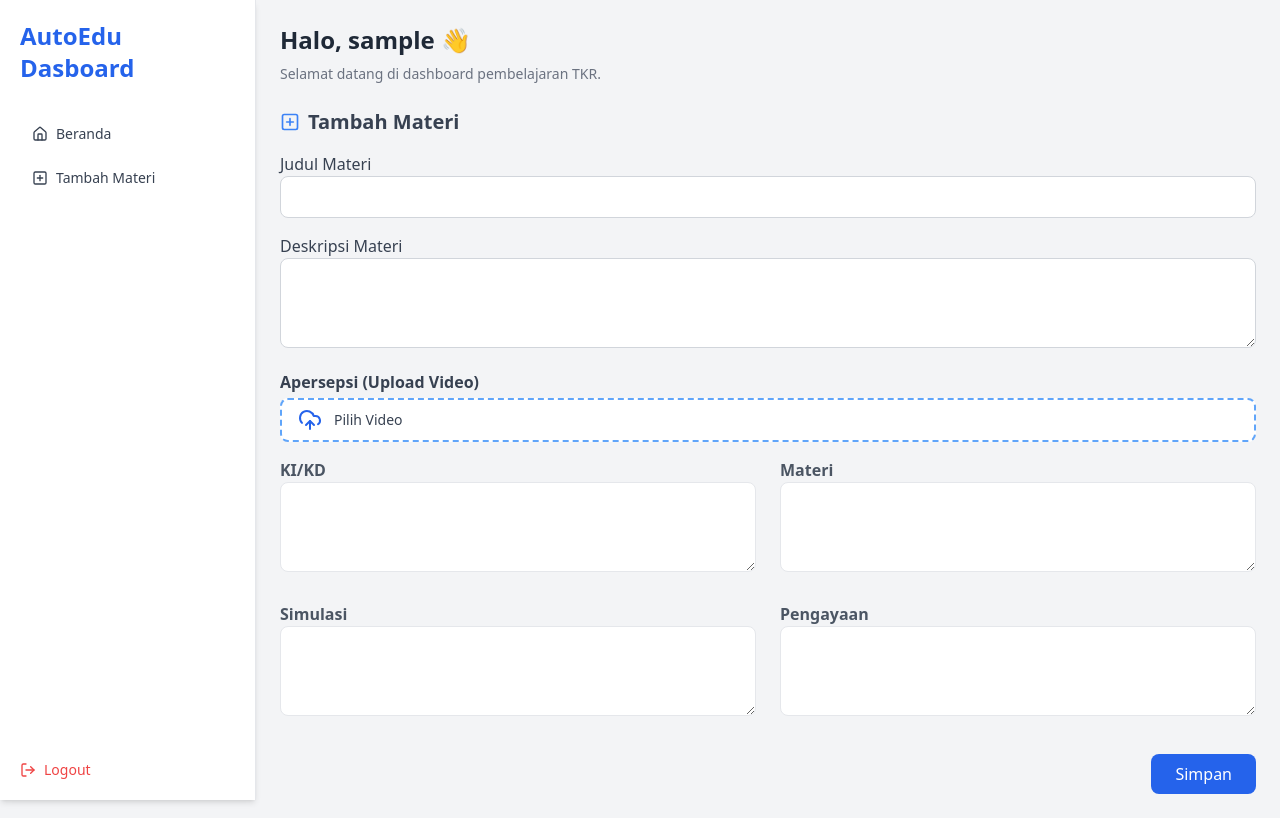
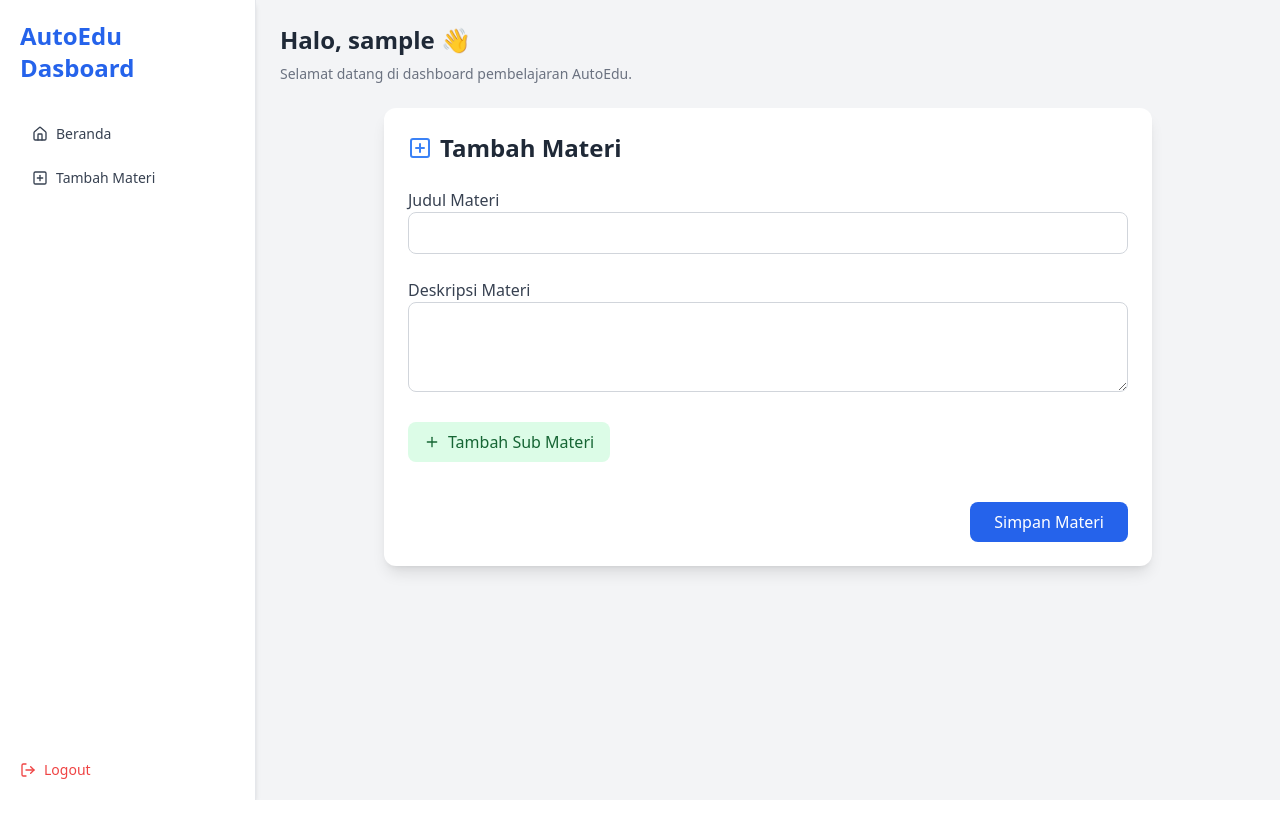
Before and after one commit to CodinginID/autoedu, a Flask app: page /dashboard?tambah=true in a window 1280 px wide. Run offline with Flask 3, Linux system fonts and the light colour scheme; the visitor is signed in with stand-in values (Sample User, id 1); data that the repository does not hold is empty; some libraries are stand-ins or nearby versions.

Commit message:
fix preview materi

```diff
--- a/app/main.py
+++ b/app/main.py
@@ -63,6 +63,12 @@ def materi_detail(materi_id):
     materi = materi_collection.find_one({"id": materi_id}, {"_id": 0})
     if not materi:
         return "Materi tidak ditemukan", 404
+
+    for sub in materi.get("sub_materi", []):
+        if isinstance(sub.get("konten"), dict) and sub["konten"].get("type") == "video":
+            filename = sub["konten"].get("filename")
+            if filename:
+                sub["konten"]["filename"] = filename
     return render_template("materi_detail.html", materi=materi)
 
 
@@ -82,58 +88,125 @@ def register():
 
     return render_template('register.html')
 
+# @app.route('/dashboard', methods=['GET', 'POST'])
+# def dashboard():
+#     if 'username' not in session:
+#         return redirect(url_for('login'))
+
+#     if request.method == 'POST':
+#         judul = request.form['judul']
+#         deskripsi = request.form['deskripsi']
+#         # icon_url = request.form['icon_url']
+
+#         # Upload video apersepsi
+#         video_file = request.files.get('video_apersepsi')
+#         video_path = None
+#         if video_file and allowed_file(video_file.filename):
+#             filename = secure_filename(video_file.filename)
+#             video_path = os.path.join(app.config['UPLOAD_FOLDER'], filename)
+#             video_file.save(video_path)
+
+
+
+#         sub_materi = [
+#             {"judul": "Apersepsi", "konten": video_path.replace('static/', '') if video_path else ""},
+#             {"judul": "KI/KD", "konten": request.form.get('sub_ki_kd', '')},
+#             {"judul": "Materi", "konten": request.form.get('sub_materi', '')},
+#             {"judul": "Simulasi", "konten": request.form.get('sub_simulasi', '')},
+#             {"judul": "Pengayaan", "konten": request.form.get('sub_pengayaan', '')},
+#         ]
+
+#         # Ambil ID terakhir, lalu tambah 1
+#         last = materi_collection.find_one(sort=[("id", -1)])
+#         new_id = (last['id'] + 1) if last else 1
+
+#         materi_collection.insert_one({
+#             "id": new_id,
+#             "judul": judul,
+#             "deskripsi": deskripsi,
+#             "sub_materi": sub_materi
+#         })
+
+#         return redirect(url_for('dashboard'))
+
+#     # Get all materi
+#     materi_list = list(materi_collection.find({}, {"_id": 0}))
+
+#     # Cek apakah ?tambah=true di query string
+#     tambah = request.args.get('tambah') == 'true'
+
+#     return render_template("dashboard.html",
+#                            username=session['username'],
+#                            materi_list=materi_list,
+#                            tambah=tambah)
+
 @app.route('/dashboard', methods=['GET', 'POST'])
 def dashboard():
     if 'username' not in session:
         return redirect(url_for('login'))
 
     if request.method == 'POST':
-        judul = request.form['judul']
-        deskripsi = request.form['deskripsi']
-        # icon_url = request.form['icon_url']
+        judul = request.form.get('judul')
+        deskripsi = request.form.get('deskripsi')
 
-        # Upload video apersepsi
-        video_file = request.files.get('video_apersepsi')
-        video_path = None
-        if video_file and allowed_file(video_file.filename):
-            filename = secure_filename(video_file.filename)
-            video_path = os.path.join(app.config['UPLOAD_FOLDER'], filename)
-            video_file.save(video_path)
+        submateri_list = []
+        index = 0
+        while True:
+            prefix = f"submateri[{index}]"
+            if f"{prefix}[judul]" not in request.form:
+                break
 
+            judul_sub = request.form.get(f"{prefix}[judul]")
+            tipe = request.form.get(f"{prefix}[tipe]")
 
+            sub_obj = {"judul": judul_sub, "tipe": tipe}
 
-        sub_materi = [
-            {"judul": "Apersepsi", "konten": video_path.replace('static/', '') if video_path else ""},
-            {"judul": "KI/KD", "konten": request.form.get('sub_ki_kd', '')},
-            {"judul": "Materi", "konten": request.form.get('sub_materi', '')},
-            {"judul": "Simulasi", "konten": request.form.get('sub_simulasi', '')},
-            {"judul": "Pengayaan", "konten": request.form.get('sub_pengayaan', '')},
-        ]
+            if tipe == "text":
+                sub_obj["konten"] = request.form.get(f"{prefix}[konten]")
+            elif tipe == "video":
+                video_file = request.files.get(f"{prefix}[video]")
+                if video_file:
+                    filename = secure_filename(video_file.filename)
+                    video_path = os.path.join('static/uploads', filename)
+                    video_file.save(video_path)
+                    sub_obj["konten"] = filename
+            elif tipe == "multi":
+                subs = []
+                subindex = 0
+                while True:
+                    subjudul_key = f"{prefix}[subs][{subindex}][judul]"
+                    subkonten_key = f"{prefix}[subs][{subindex}][konten]"
+                    if subjudul_key not in request.form:
+                        break
+                    subs.append({
+                        "judul": request.form.get(subjudul_key),
+                        "konten": request.form.get(subkonten_key)
+                    })
+                    subindex += 1
+                sub_obj["konten"] = subs
 
-        # Ambil ID terakhir, lalu tambah 1
-        last = materi_collection.find_one(sort=[("id", -1)])
-        new_id = (last['id'] + 1) if last else 1
+            submateri_list.append(sub_obj)
+            index += 1
 
+        # Simpan ke database
         materi_collection.insert_one({
-            "id": new_id,
+            "id": materi_collection.count_documents({}) + 1,
             "judul": judul,
             "deskripsi": deskripsi,
-            "sub_materi": sub_materi
+            "sub_materi": submateri_list
         })
 
         return redirect(url_for('dashboard'))
 
-    # Get all materi
+    # GET method
     materi_list = list(materi_collection.find({}, {"_id": 0}))
 
     # Cek apakah ?tambah=true di query string
     tambah = request.args.get('tambah') == 'true'
-
     return render_template("dashboard.html",
                            username=session['username'],
                            materi_list=materi_list,
                            tambah=tambah)
-
 
 
 @app.route('/materi/tambah', methods=['GET', 'POST'])
--- a/app/templates/dashboard.html
+++ b/app/templates/dashboard.html
@@ -2,7 +2,7 @@
 
 {% block content %}
 <h2 class="text-2xl font-semibold text-gray-800 mb-2">Halo, {{ username }} 👋</h2>
-<p class="text-sm text-gray-500 mb-6">Selamat datang di dashboard pembelajaran TKR.</p>
+<p class="text-sm text-gray-500 mb-6">Selamat datang di dashboard pembelajaran AutoEdu.</p>
 
 {% if tambah %}
 {% include "tambah_materi.html" %}
--- a/app/templates/tambah_materi.html
+++ b/app/templates/tambah_materi.html
@@ -1,103 +1,134 @@
-<h3 class="text-xl font-bold text-gray-700 mb-4 flex items-center gap-2">
-  <i data-lucide="plus-square" class="w-5 h-5 text-blue-500"></i> Tambah Materi
+<!DOCTYPE html>
+<html lang="en">
+<head>
+  <meta charset="UTF-8">
+  <meta name="viewport" content="width=device-width, initial-scale=1.0">
+  <title>Tambah Materi</title>
+  <script src="https://cdn.tailwindcss.com"></script>
+  <script src="https://unpkg.com/lucide@latest"></script>
+</head>
+<body class="bg-gray-100 p-8">
+
+<div class="max-w-3xl mx-auto bg-white rounded-xl shadow-lg overflow-hidden">
+  <div class="p-6">
+    <h3 class="text-2xl font-bold text-gray-800 mb-6 flex items-center gap-2">
+      <i data-lucide="plus-square" class="w-6 h-6 text-blue-500"></i>
+      Tambah Materi
     </h3>
 
-<form method="POST" enctype="multipart/form-data" class="space-y-4">
-  <!-- Judul & Deskripsi -->
+    <form method="POST" enctype="multipart/form-data" class="space-y-6" id="materiForm">
       <div>
-    <label class="block font-medium text-gray-700">Judul Materi</label>
-    <input type="text" name="judul" required class="w-full border border-gray-300 rounded-lg px-3 py-2">
+        <label for="judul" class="block font-medium text-gray-700">Judul Materi</label>
+        <input type="text" name="judul" id="judul" required class="w-full border border-gray-300 rounded-lg px-3 py-2 focus:ring-blue-500 focus:border-blue-500">
       </div>
       <div>
-    <label class="block font-medium text-gray-700">Deskripsi Materi</label>
-    <textarea name="deskripsi" rows="3" class="w-full border border-gray-300 rounded-lg px-3 py-2"></textarea>
+        <label for="deskripsi" class="block font-medium text-gray-700">Deskripsi Materi</label>
+        <textarea name="deskripsi" id="deskripsi" rows="3" class="w-full border border-gray-300 rounded-lg px-3 py-2 focus:ring-blue-500 focus:border-blue-500"></textarea>
       </div>
 
-  <!-- Apersepsi (Upload Video) -->
-  <!-- <div>
-    <label class="block font-semibold text-gray-600">Apersepsi (Upload Video)</label>
-    <input type="file" name="video_apersepsi" accept="video/*" class="w-full border rounded-lg px-3 py-2">
-  </div> -->
+      <div id="subMateriContainer" class="space-y-4">
+        </div>
 
-  <!-- Upload Apersepsi (Video) -->
-  <div class="mb-4">
-    <label class="block font-semibold text-gray-700 mb-1">Apersepsi (Upload Video)</label>
+      <button type="button" onclick="addSubMateri()" class="bg-green-100 text-green-800 font-medium px-4 py-2 rounded-lg hover:bg-green-200 transition duration-150 ease-in-out flex items-center gap-2">
+        <i data-lucide="plus" class="w-4 h-4"></i>
+        Tambah Sub Materi
+      </button>
 
-    <label for="videoUpload" class="flex items-center gap-3 px-4 py-2 bg-white border-2 border-dashed border-blue-400 rounded-lg cursor-pointer hover:bg-blue-50">
-      <i data-lucide="upload-cloud" class="w-6 h-6 text-blue-600"></i>
-      <span class="text-sm text-gray-700">Pilih Video</span>
-    </label>
-    <input type="file" name="video_apersepsi" id="videoUpload" accept="video/*" class="hidden">
-
-    <div class="mt-2">
-      <progress id="uploadProgress" value="0" max="100" class="w-full h-2 rounded bg-gray-200 text-blue-600 hidden"></progress>
-      <span id="uploadStatus" class="text-xs text-gray-500"></span>
+      <div class="text-right pt-4">
+        <button type="submit" class="bg-blue-600 text-white px-6 py-2 rounded-lg hover:bg-blue-700 transition duration-150 ease-in-out">
+          Simpan Materi
+        </button>
+      </div>
+    </form>
   </div>
 </div>
 
-  <!-- Sub Materi Lain -->
-  <div class="grid grid-cols-1 md:grid-cols-2 gap-6">
-    <div>
-      <label class="block font-semibold text-gray-600">KI/KD</label>
-      <textarea name="sub_ki_kd" rows="3" class="w-full border rounded-lg px-3 py-2"></textarea>
-    </div>
-    <div>
-      <label class="block font-semibold text-gray-600">Materi</label>
-      <textarea name="sub_materi" rows="3" class="w-full border rounded-lg px-3 py-2"></textarea>
-    </div>
-    <div>
-      <label class="block font-semibold text-gray-600">Simulasi</label>
-      <textarea name="sub_simulasi" rows="3" class="w-full border rounded-lg px-3 py-2"></textarea>
-    </div>
-    <div>
-      <label class="block font-semibold text-gray-600">Pengayaan</label>
-      <textarea name="sub_pengayaan" rows="3" class="w-full border rounded-lg px-3 py-2"></textarea>
-    </div>
+<script>
+let subMateriIndex = 0;
+
+function addSubMateri() {
+  const container = document.getElementById('subMateriContainer');
+  const div = document.createElement('div');
+  div.className = "border border-gray-300 p-4 rounded-lg bg-white shadow-sm";
+  div.innerHTML = `
+    <div class="mb-3">
+      <label class="block text-sm font-semibold text-gray-700 mb-1">Judul Sub Materi</label>
+      <input name="submateri[${subMateriIndex}][judul]" type="text" class="w-full border border-gray-300 px-3 py-2 rounded-lg focus:ring-blue-500 focus:border-blue-500">
     </div>
 
-  <div class="text-right pt-4">
-    <button type="submit" class="bg-blue-600 text-white px-6 py-2 rounded-lg hover:bg-blue-700">Simpan</button>
+    <div class="mb-3">
+      <label class="block text-sm font-semibold text-gray-700 mb-1">Tipe Konten</label>
+      <select name="submateri[${subMateriIndex}][tipe]" onchange="handleKontenTypeChange(this, ${subMateriIndex})" class="w-full border border-gray-300 px-3 py-2 rounded-lg focus:ring-blue-500 focus:border-blue-500 bg-white">
+        <option value="text">Teks</option>
+        <option value="video">Video</option>
+        <option value="multi">Sub-submateri</option>
+      </select>
     </div>
-</form>
 
-<script>
-  const form = document.querySelector('form');
-  const progressBar = document.getElementById('uploadProgress');
-  const uploadStatus = document.getElementById('uploadStatus');
-  const videoInput = document.getElementById('videoUpload');
+    <div class="konten-input" id="konten-input-${subMateriIndex}">
+      <textarea name="submateri[${subMateriIndex}][konten]" rows="3" class="w-full border border-gray-300 px-3 py-2 rounded-lg focus:ring-blue-500 focus:border-blue-500" placeholder="Isi konten teks..."></textarea>
+    </div>
+  `;
+  container.appendChild(div);
 
-  form.addEventListener('submit', function (e) {
-    e.preventDefault(); // prevent default
+  // Inisialisasi konten default (teks) dan render ikon lucide jika ada
+  const selectElement = div.querySelector(`select[name="submateri[${subMateriIndex}][tipe]"]`);
+  handleKontenTypeChange(selectElement, subMateriIndex);
 
-    const formData = new FormData(form);
+  subMateriIndex++;
+}
 
-    const xhr = new XMLHttpRequest();
-    xhr.open('POST', '', true); // post ke endpoint saat ini
+function handleKontenTypeChange(select, index) {
+  const wrapper = document.getElementById(`konten-input-${index}`);
+  wrapper.innerHTML = ''; // Kosongkan konten sebelumnya
+  const val = select.value;
 
-    // progress bar visible
-    progressBar.classList.remove('hidden');
+  if (val === 'text') {
+    wrapper.innerHTML = `
+      <textarea name="submateri[${index}][konten]" rows="3" class="w-full border border-gray-300 px-3 py-2 rounded-lg focus:ring-blue-500 focus:border-blue-500" placeholder="Isi konten teks..."></textarea>
+    `;
+  } else if (val === 'video') {
+    const uniqueId = `upload-video-${index}`;
+    wrapper.innerHTML = `
+      <div class="relative w-full">
+        <label for="${uniqueId}" class="flex items-center justify-center gap-3 border border-dashed border-blue-400 p-4 rounded-lg bg-blue-50 cursor-pointer hover:bg-blue-100 transition duration-150 ease-in-out">
+          <i data-lucide="upload-cloud" class="w-6 h-6 text-blue-500"></i>
+          <span class="text-base text-blue-700 font-medium">Unggah Video</span>
+        </label>
+        <input id="${uniqueId}" type="file" name="submateri[${index}][video]" accept="video/*" class="sr-only">
+      </div>
+    `;
+    // Panggil lucide.createIcons() setelah elemen baru ditambahkan ke DOM
+    lucide.createIcons();
+  } else if (val === 'multi') {
+    wrapper.innerHTML = `
+      <div class="space-y-2" id="subsubmateri-${index}"></div>
+      <button type="button" class="mt-2 text-blue-600 hover:underline flex items-center gap-1" onclick="addSubSub(${index})">
+        <i data-lucide="plus" class="w-4 h-4"></i>
+        Tambah Sub-submateri
+      </button>
+    `;
+    lucide.createIcons(); // Memastikan ikon plus muncul untuk tambah sub-submateri
+  }
+}
 
-    // on progress update
-    xhr.upload.addEventListener('progress', function (e) {
-      if (e.lengthComputable) {
-        const percent = Math.round((e.loaded / e.total) * 100);
-        progressBar.value = percent;
-        uploadStatus.innerText = `Uploading... ${percent}%`;
+function addSubSub(index) {
+  const container = document.getElementById(`subsubmateri-${index}`);
+  const count = container.childElementCount;
+  const div = document.createElement('div');
+  div.className = "border border-gray-200 p-3 rounded-lg bg-gray-50";
+  div.innerHTML = `
+    <input name="submateri[${index}][subs][${count}][judul]" placeholder="Judul Sub-submateri" class="w-full mb-2 border border-gray-300 px-2 py-1 rounded-lg text-sm focus:ring-blue-500 focus:border-blue-500">
+    <textarea name="submateri[${index}][subs][${count}][konten]" placeholder="Konten Sub-submateri" class="w-full border border-gray-300 px-2 py-1 rounded-lg text-sm focus:ring-blue-500 focus:border-blue-500"></textarea>
+  `;
+  container.appendChild(div);
 }
-    });
 
-    // on complete
-    xhr.onload = function () {
-      if (xhr.status === 200) {
-        uploadStatus.innerText = "Upload selesai ✅";
-        setTimeout(() => {
-          window.location.reload();
-        }, 500);
-      } else {
-        uploadStatus.innerText = "Upload gagal ❌";
-      }
-    };
-
-    xhr.send(formData);
+// Pastikan Lucide diinisialisasi saat DOM siap
+document.addEventListener("DOMContentLoaded", function () {
+  lucide.createIcons();
 });
 </script>
+
+</body>
+</html>
```
Also changed, not shown: app/templates/materi_detail.html (+59 -29 lines), 1 other file. Lines whose indentation alone changed are shown as unchanged.
